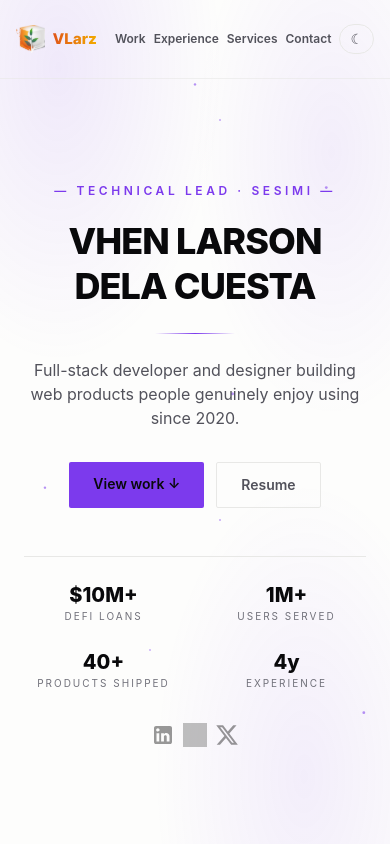
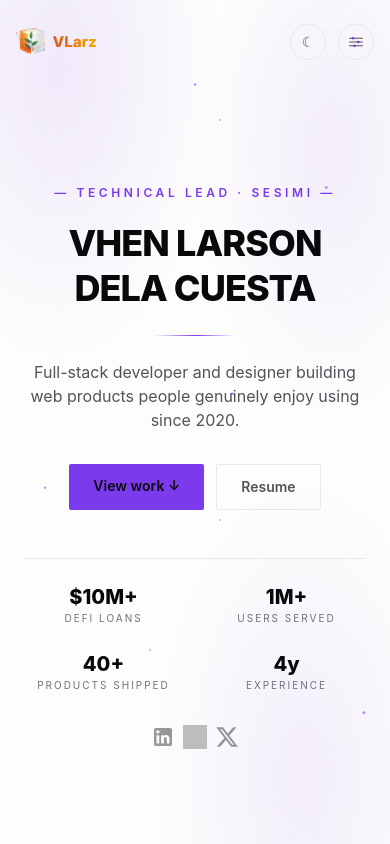
Before and after one commit to VLarz/portfolio, a React (Create React App) app: page / in a window 390 px wide. Shown: the top 844 px of the page. Built offline with nearby package versions, Linux system fonts and the light colour scheme; grey boxes are pictures that could not be loaded.

Commit message:
feat(navbar): fixed transparent nav with scroll fill and galaxy bottom-sheet menu on mobile

```diff
--- /dev/null
+++ b/src/components/MobileMenu.tsx
@@ -0,0 +1,149 @@
+import { useEffect, useRef, useState } from 'react';
+
+type NavItem = {
+  url: string;
+  label: string;
+};
+
+interface Props {
+  items: NavItem[];
+}
+
+export default function MobileMenu({ items }: Props) {
+  const [open, setOpen] = useState(false);
+  const triggerRef = useRef<HTMLButtonElement>(null);
+
+  const close = () => {
+    setOpen(false);
+    triggerRef.current?.focus();
+  };
+
+  useEffect(() => {
+    if (!open) return;
+    const onKey = (event: KeyboardEvent) => {
+      if (event.key === 'Escape') close();
+    };
+    document.addEventListener('keydown', onKey);
+    const previousOverflow = document.body.style.overflow;
+    document.body.style.overflow = 'hidden';
+    return () => {
+      document.removeEventListener('keydown', onKey);
+      document.body.style.overflow = previousOverflow;
+    };
+  }, [open]);
+
+  return (
+    <div className={`sm:hidden`}>
+      <button
+        ref={triggerRef}
+        type="button"
+        onClick={() => setOpen(true)}
+        aria-label="Open menu"
+        aria-expanded={open}
+        className={`inline-flex h-9 w-9 shrink-0 items-center justify-center rounded-full border border-line text-fg-muted transition-colors hover:border-accent hover:text-fg focus-visible:outline focus-visible:outline-2 focus-visible:outline-accent`}
+      >
+        <svg
+          viewBox="0 0 24 24"
+          className={`h-[18px] w-[18px]`}
+          fill="none"
+          aria-hidden="true"
+        >
+          <line
+            x1="3.5"
+            y1="7"
+            x2="20.5"
+            y2="7"
+            className={`stroke-current`}
+            strokeWidth="1.6"
+            strokeLinecap="round"
+          />
+          <line
+            x1="3.5"
+            y1="12"
+            x2="20.5"
+            y2="12"
+            className={`stroke-current`}
+            strokeWidth="1.6"
+            strokeLinecap="round"
+          />
+          <line
+            x1="3.5"
+            y1="17"
+            x2="20.5"
+            y2="17"
+            className={`stroke-current`}
+            strokeWidth="1.6"
+            strokeLinecap="round"
+          />
+          <circle cx="8" cy="7" r="1.8" className={`fill-accent`} />
+          <circle cx="15" cy="12" r="1.8" className={`fill-accent`} />
+          <circle cx="10" cy="17" r="1.8" className={`fill-accent`} />
+        </svg>
+      </button>
+
+      {open && (
+        <div
+          className={`fixed inset-0 z-50`}
+          role="dialog"
+          aria-modal="true"
+          aria-label="Site menu"
+        >
+          <button
+            type="button"
+            aria-label="Close menu"
+            tabIndex={-1}
+            onClick={close}
+            className={`animate-fade-in absolute inset-0 bg-black/60 backdrop-blur-sm`}
+          />
+          <div
+            className={`animate-sheet-up absolute inset-x-0 bottom-0 overflow-hidden rounded-t-2xl border-t border-line bg-surface pb-[max(1.5rem,env(safe-area-inset-bottom))] shadow-2xl`}
+          >
+            <div className={`nebula-glow pointer-events-none absolute inset-0`} />
+            <div className={`relative px-6 pt-3`}>
+              <div
+                aria-hidden="true"
+                className={`mx-auto h-1 w-10 rounded-full bg-line`}
+              />
+              <div className={`mt-4 flex items-center justify-between`}>
+                <p
+                  className={`text-xs font-semibold uppercase tracking-[0.3em] text-star`}
+                >
+                  ✦ Menu
+                </p>
+                <button
+                  type="button"
+                  autoFocus
+                  onClick={close}
+                  aria-label="Close menu"
+                  className={`inline-flex h-9 w-9 shrink-0 items-center justify-center rounded-full border border-line text-sm text-fg-muted transition-colors hover:border-accent hover:text-fg focus-visible:outline focus-visible:outline-2 focus-visible:outline-accent`}
+                >
+                  ✕
+                </button>
+              </div>
+              <div
+                aria-hidden="true"
+                className={`mt-4 h-px w-full bg-gradient-to-r from-transparent via-accent to-transparent`}
+              />
+              <ul className={`mt-1`}>
+                {items.map((item) => (
+                  <li key={item.url}>
+                    <a
+                      href={item.url}
+                      onClick={() => setOpen(false)}
+                      className={`flex items-center gap-x-3 border-b border-line/60 py-4 text-lg font-semibold text-fg transition-colors hover:text-accent focus-visible:outline focus-visible:outline-2 focus-visible:outline-accent`}
+                    >
+                      <span aria-hidden="true" className={`text-sm text-accent`}>
+                        ✦
+                      </span>
+                      {item.label}
+                    </a>
+                  </li>
+                ))}
+              </ul>
+            </div>
+          </div>
+        </div>
+      )}
+    </div>
+  );
+}
--- a/src/components/Navbar.tsx
+++ b/src/components/Navbar.tsx
@@ -1,3 +1,5 @@
+import { useEffect, useState } from 'react';
+import MobileMenu from './MobileMenu';
 import ThemeToggle from './ThemeToggle';
 
 type NavMenu = {
@@ -13,8 +15,23 @@ const navMenu: NavMenu[] = [
 ];
 
 export default function Navbar() {
+  const [scrolled, setScrolled] = useState(false);
+
+  useEffect(() => {
+    const onScroll = () => setScrolled(window.scrollY > 8);
+    onScroll();
+    window.addEventListener('scroll', onScroll, { passive: true });
+    return () => window.removeEventListener('scroll', onScroll);
+  }, []);
+
   return (
-    <nav className={`flex justify-center border-b border-line/60 py-6`}>
+    <nav
+      className={`fixed inset-x-0 top-0 z-40 flex justify-center border-b py-6 transition-colors duration-300 ${
+        scrolled
+          ? `border-line/60 bg-bg/70 backdrop-blur-md`
+          : `border-transparent bg-transparent`
+      }`}
+    >
       <div
         className={`flex w-full max-w-8xl items-center justify-between px-4 sm:px-8 lg:px-16`}
       >
@@ -23,7 +40,8 @@ export default function Navbar() {
           alt="Vhen Larson Dela Cuesta"
           className={`w-20 sm:w-28`}
         />
-        <ul className={`flex items-center gap-x-2 sm:gap-x-6`}>
+        <div className={`flex items-center gap-x-3 sm:gap-x-6`}>
+          <ul className={`hidden items-center gap-x-6 sm:flex`}>
             {navMenu.map((menu) => (
               <li key={menu.url} className={`text-xs font-semibold sm:text-sm`}>
                 <a
@@ -34,10 +52,10 @@ export default function Navbar() {
                 </a>
               </li>
             ))}
-          <li>
+          </ul>
           <ThemeToggle />
-          </li>
-        </ul>
+          <MobileMenu items={navMenu} />
+        </div>
       </div>
     </nav>
   );
--- a/src/components/ThemeToggle.tsx
+++ b/src/components/ThemeToggle.tsx
@@ -17,9 +17,11 @@ export default function ThemeToggle() {
       type="button"
       onClick={toggle}
       aria-label={isDark ? 'Switch to light mode' : 'Switch to dark mode'}
-      className={`rounded-full border border-line px-2.5 py-1 text-sm text-fg-muted transition-colors hover:border-accent hover:text-fg focus-visible:outline focus-visible:outline-2 focus-visible:outline-accent`}
+      className={`inline-flex h-9 w-9 shrink-0 items-center justify-center rounded-full border border-line text-sm text-fg-muted transition-colors hover:border-accent hover:text-fg focus-visible:outline focus-visible:outline-2 focus-visible:outline-accent`}
     >
-      {isDark ? '☀' : '☾'}
+      <span aria-hidden="true" className={`leading-none`}>
+        {isDark ? '☀' : '☾'}
+      </span>
     </button>
   );
 }
--- a/src/index.css
+++ b/src/index.css
@@ -33,6 +33,8 @@
 
   html {
     scroll-behavior: smooth;
+    /* offset anchor jumps so section tops clear the fixed navbar */
+    scroll-padding-top: 5.5rem;
   }
 
   body {
@@ -102,8 +104,36 @@
   }
 }
 
+@keyframes sheet-up {
+  from {
+    transform: translateY(100%);
+  }
+  to {
+    transform: translateY(0);
+  }
+}
+
+@keyframes fade-in {
+  from {
+    opacity: 0;
+  }
+  to {
+    opacity: 1;
+  }
+}
+
+.animate-sheet-up {
+  animation: sheet-up 0.28s cubic-bezier(0.22, 1, 0.36, 1);
+}
+
+.animate-fade-in {
+  animation: fade-in 0.2s ease-out;
+}
+
 @media (prefers-reduced-motion: reduce) {
-  .starfield-twinkle {
+  .starfield-twinkle,
+  .animate-sheet-up,
+  .animate-fade-in {
     animation: none;
   }
 }
--- a/src/index.tsx
+++ b/src/index.tsx
@@ -16,7 +16,7 @@ root.render(
   <React.StrictMode>
     <Starfield />
     <ConstellationChart />
-    <main>
+    <main className={`pt-[81px] sm:pt-[88px]`}>
       <Navbar />
       <App />
       <Footer />
```
Lines whose indentation alone changed are shown as unchanged.
